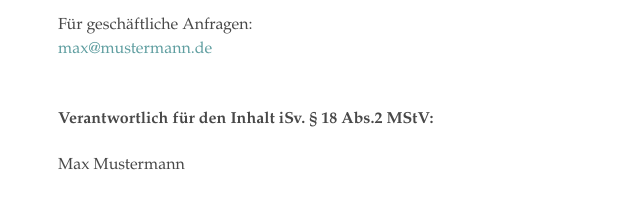
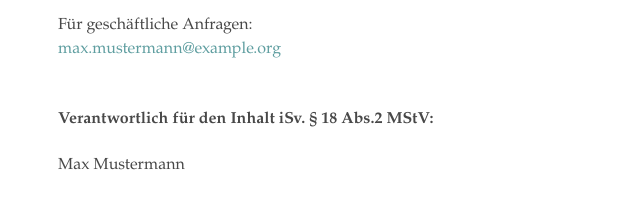
Before and after one commit to yoDa666/yoDa666.github.io, a plain HTML site: page index.html in a window 1280 px wide. Shown: the part 297-506 px from the top of the page, 0-640 px from the left. Drawn offline with Linux system fonts and the light colour scheme.

Commit message:
change mail link to mailto:

```diff
--- a/index.html
+++ b/index.html
@@ -70,7 +70,7 @@
     </p>
     <p>
         Für geschäftliche Anfragen: <br>
-        <a href="url">max@mustermann.de</a>
+        <a href="mailto:max.mustermann@example.org">max.mustermann@example.org</a>
     </p>
     <h4>
         Verantwortlich für den Inhalt iSv. § 18 Abs.2 MStV:
@@ -78,6 +78,5 @@
     <p>
         Max Mustermann
     </p>
-
 </body>
 </html>
```
